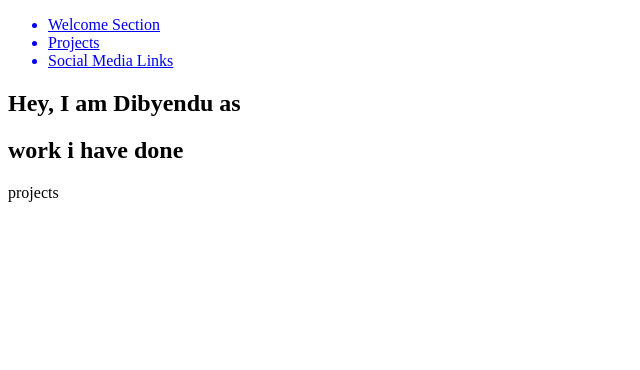
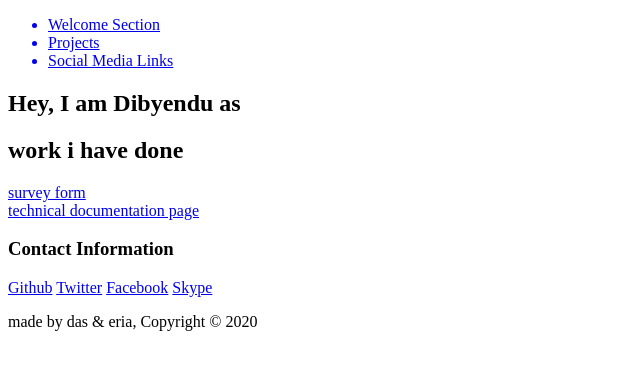
Before and after one commit to pinyito/EriaDasMicroverse, a plain HTML site: page index.html in a window 1280 px wide. Shown: the whole page, without its empty margins (0-640 px from the left). Drawn offline with Linux system fonts and the light colour scheme.

Commit message:
made changes in html

```diff
--- a/index.html
+++ b/index.html
@@ -25,13 +25,28 @@
 <section id="projects">
 <h2>work i have done </h2>
       <div class=" project-tile">
-      <p>projects</p>
-        <a href="https://codepen.io/Tzadi-James/full/dwoyQp" target="_blank">
+        <a href="https://codepen.io/freeCodeCamp/full/VPaoNP" target="_blank">survey  form</a>
 </div>
 <div class=" project-tile">
-      <a href="https://codepen.io/freeCodeCamp/full/NdrKKL" target="_blank">
+      <a href="https://codepen.io/freeCodeCamp/full/NdrKKL" target="_blank">technical documentation page</a>
 </div>
 </section>
+
+
+
+  <section id="social-media-links">
+    <h3>Contact Information</h3>
+      <a id='profile-link' href="https://github.com/pinyito/EriaDasMicroverse/blob/master/index.html"
+      target="_blank" class="github"> Github</a>
+      <a href="#" class="twitter"> Twitter</a>
+      <a href="#" class="facebook"> Facebook</a>
+      <a href="#" class="skype"> Skype</a>
+
+  </section>
+
+  <footer>
+      <p>made by das & eria, Copyright &copy; 2020</p>
+  </footer>
 
     <!--
 
```
